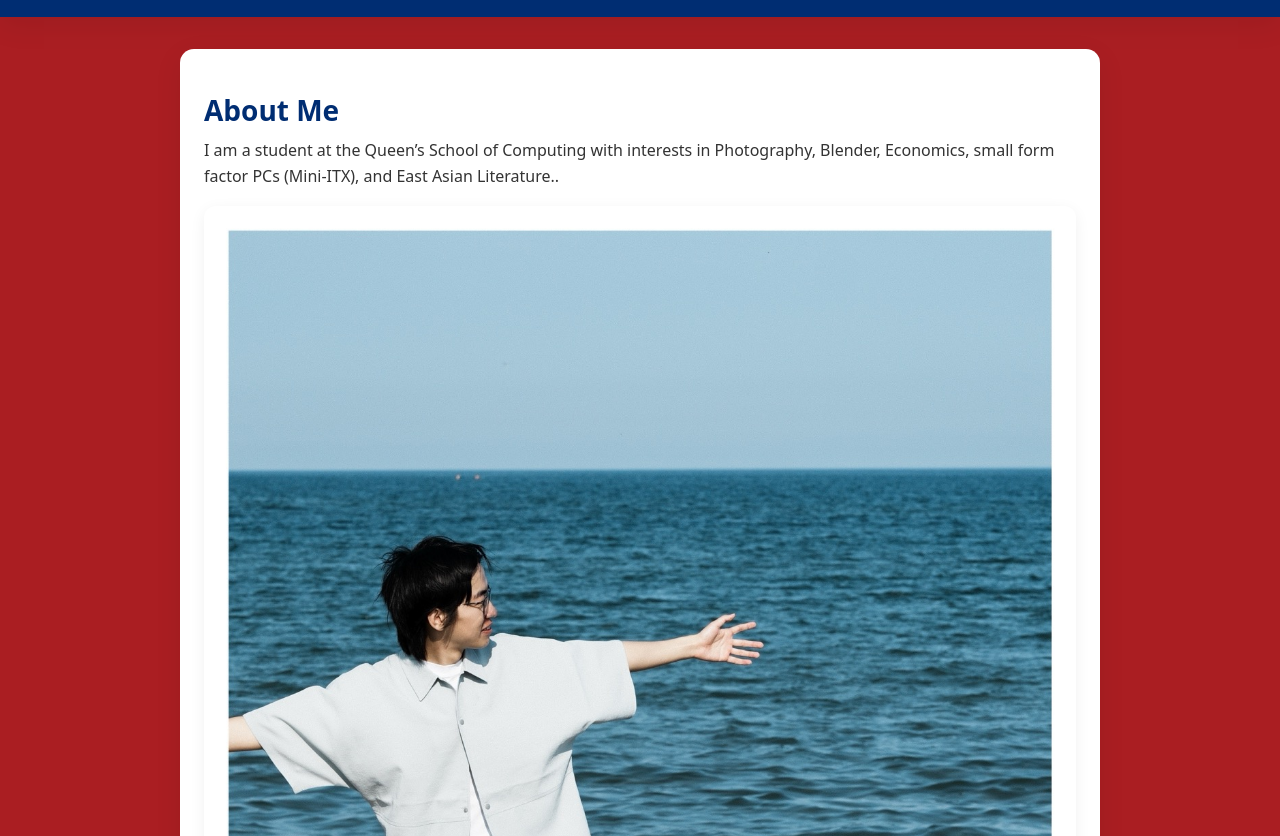
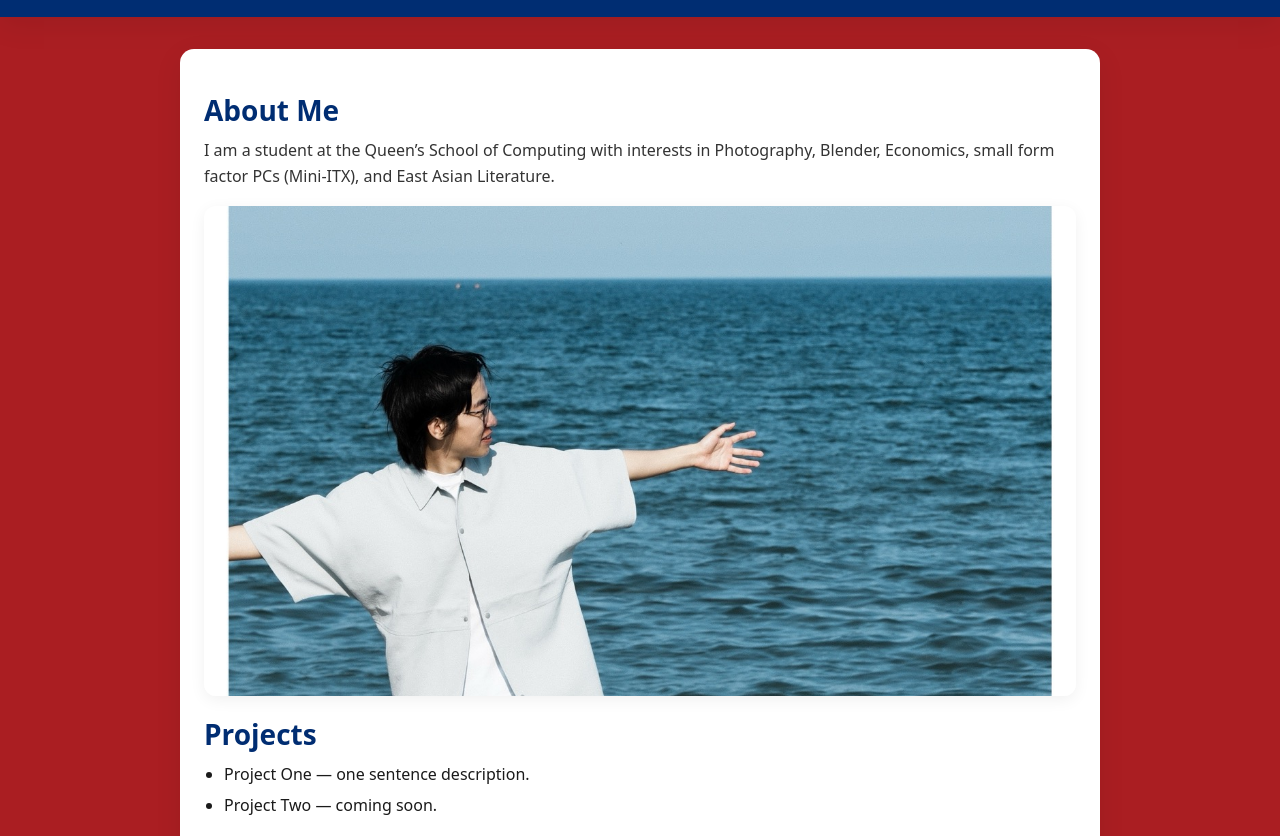
Before and after one commit to Apricotopic/queens-student-page, a plain HTML site: page index.html in a window 1280 px wide. Shown: the part 74-910 px from the top of the page. Drawn offline with Linux system fonts and the light colour scheme.

Commit message:
Update index.html

```diff
--- a/index.html
+++ b/index.html
@@ -4,32 +4,42 @@
     <meta charset="utf-8"/>
     <meta name="viewport" content="width=device-width, initial-scale=1"/>
     <title>My Queen’s Student Page</title>
-    <link rel="stylesheet" href="style.css"/> <!-- do not change this line -->
+    <link rel="stylesheet" href="style.css"/> <!-- 請保留這行 -->
   </head>
   <body>
     <header>
-      <h1>Welcome to Hengyi's Blog</h1> <!-- change this heading to your name -->
+      <h1>Welcome to Hengyi's Blog</h1> <!-- 可以改成你的名字 -->
     </header>
 
     <main>
-      <!-- ====== ABOUT SECTION (edit the text) ====== -->
+      <!-- ====== ABOUT SECTION ====== -->
+      <section>
         <h2>About Me</h2>
-      <p>I am a student at the Queen’s School of Computing with interests in Photography, Blender, Economics, small form factor PCs (Mini-ITX), and East Asian Literature.<!-- replace with interests -->.</p>
+        <p>
+          I am a student at the Queen’s School of Computing with interests in
+          Photography, Blender, Economics, small form factor PCs (Mini-ITX), and
+          East Asian Literature.
+        </p>
 
-      <!-- ====== PHOTO (upload me.jpg to repo root, then update the src below) ====== -->
-      <img src="me.jpeg" alt="My portrait" />
+        <!-- 建議：如果你想要這張照片佔滿卡片上方，可以加 class="hero" -->
+        <img src="me.jpeg" alt="My portrait" class="hero" />
+      </section>
 
-      <!-- ====== PROJECTS/COURSES (add or rename items to courses instead of projects) ====== -->
+      <!-- ====== PROJECTS/COURSES ====== -->
+      <section>
         <h2>Projects</h2>
         <ul>
           <li>Project One — one sentence description.</li>
           <li>Project Two — coming soon.</li>
         </ul>
+      </section>
 
-      <!-- ====== CONTACT (update your links) ====== -->
+      <!-- ====== CONTACT ====== -->
+      <section>
         <h2>Contact</h2>
         <p>Email: <a href="mailto:hengyi.dong@queensu.ca">hengyi.dong@queensu.ca</a></p>
         <p>LinkedIn: <a href="#">To be Announced</a></p>
+      </section>
     </main>
   </body>
 </html>
```
Lines whose indentation alone changed are shown as unchanged.
